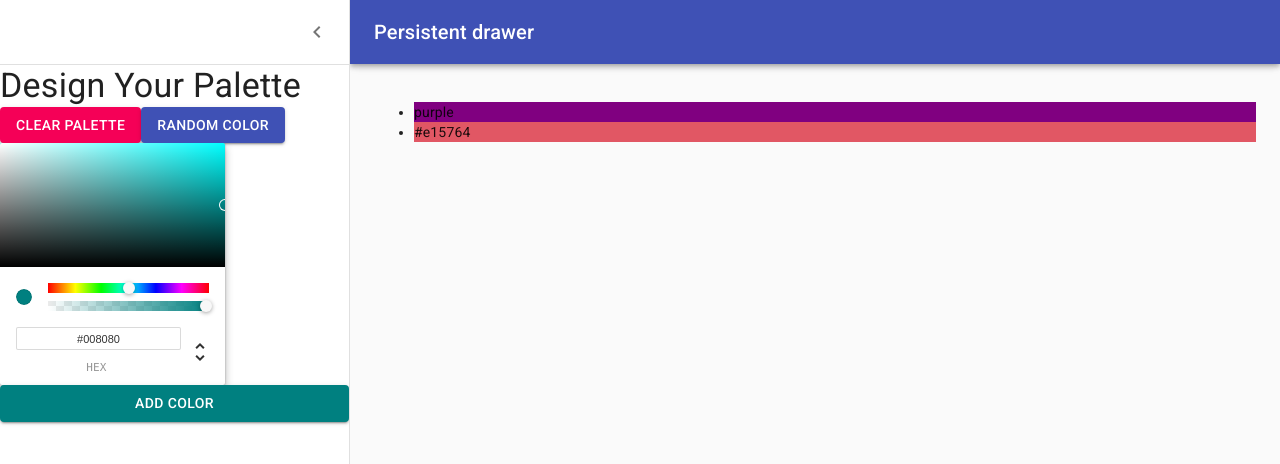
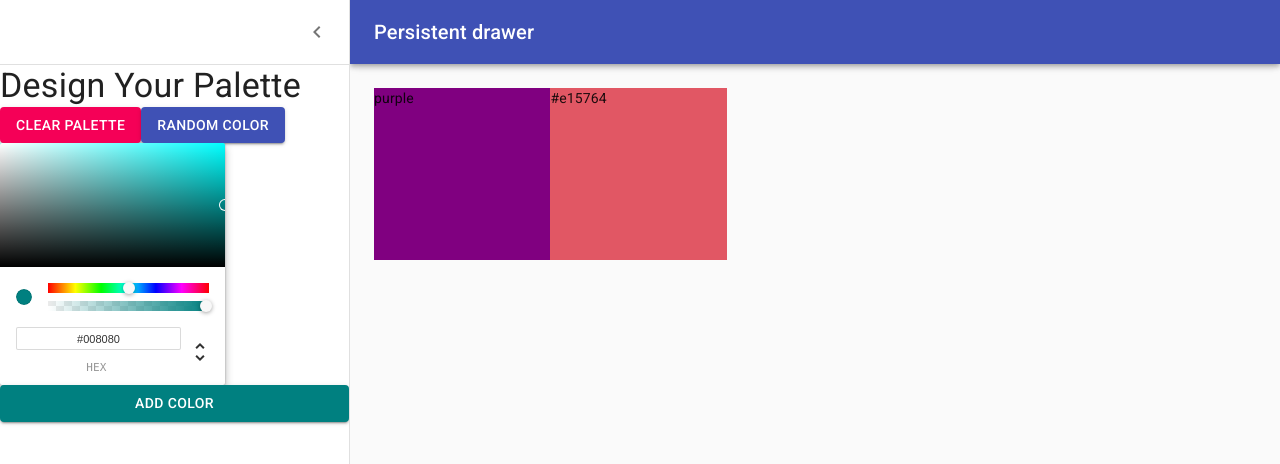
Before and after one commit to ddualba/color-app-dar, a React (Create React App) app: page /palette/new in a window 1280 px wide. Shown: the top 464 px of the page. Built offline with nearby package versions, Linux system fonts and the light colour scheme.

Commit message:
Add DraggableColorBox

```diff
--- /dev/null
+++ b/src/DraggableColorBox.js
@@ -0,0 +1,27 @@
+import React from 'react';
+import { withStyles } from '@material-ui/core/styles';
+
+const styles = {
+	root: {
+		width: '20%',
+		height: '25%',
+		margin: '0 auto',
+		display: 'inline-block',
+		position: 'relative',
+		cursor: 'pointer',
+		marginBottom: '-3.5px'
+	}
+};
+
+function DraggableColorBox(props) {
+	return (
+		<div
+			className={props.classes.root}
+			style={{ backgroundColor: props.color }}
+		>
+			{props.color}
+		</div>
+	);
+}
+
+export default withStyles(styles)(DraggableColorBox);
--- a/src/NewPaletteForm.js
+++ b/src/NewPaletteForm.js
@@ -11,6 +11,7 @@
 import MenuIcon from '@material-ui/icons/Menu';
 import ChevronLeftIcon from '@material-ui/icons/ChevronLeft';
 import Button from '@material-ui/core/Button';
+import DraggableColorBox from './DraggableColorBox';
 import { ChromePicker } from 'react-color';
 import { colors } from '@material-ui/core';
 
@@ -57,6 +58,7 @@
 	},
 	content: {
 		flexGrow: 1,
+		height: 'calc(100vh - 64px)',
 		padding: theme.spacing.unit * 3,
 		transition: theme.transitions.create('margin', {
 			easing: theme.transitions.easing.sharp,
@@ -170,11 +172,10 @@
 					})}
 				>
 					<div className={classes.drawerHeader} />
-					<ul>
-						{this.state.colors.map((color) => (
-							<li style={{ backgroundColor: color }}>{color}</li>
-						))}
-					</ul>
+
+					{this.state.colors.map((color) => (
+						<DraggableColorBox color={color} />
+					))}
 				</main>
 			</div>
 		);
```
